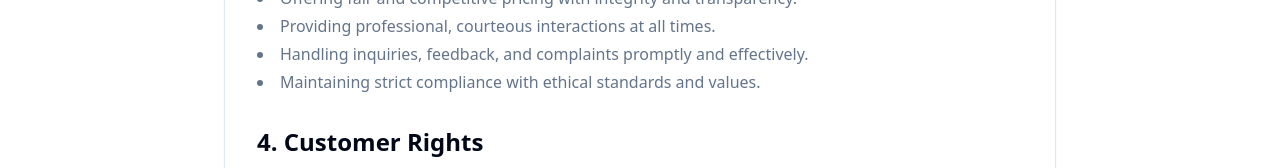
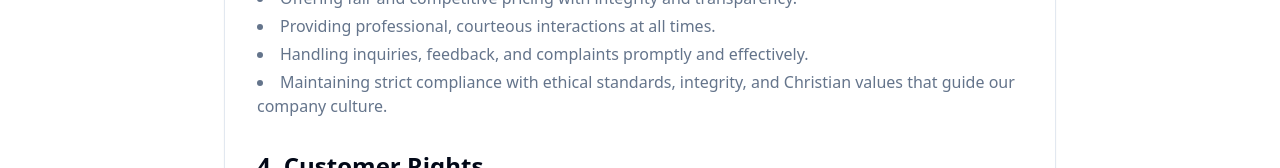
Before and after one commit to swairua/biolegend-website, a React (Vite) app: page /policies/customer-service in a window 1280 px wide. Shown: the part 763-931 px from the top of the page. Built offline with nearby package versions, Linux system fonts and the light colour scheme.

Commit message:
Align Customer Service policy with PDF wording re: Christian values
cgen-5ef9a6bf29694338b81f82f539e40072

```diff
--- a/src/pages/policies/CustomerService.tsx
+++ b/src/pages/policies/CustomerService.tsx
@@ -36,7 +36,7 @@ const CustomerServicePolicy = () => {
                   <li>Offering fair and competitive pricing with integrity and transparency.</li>
                   <li>Providing professional, courteous interactions at all times.</li>
                   <li>Handling inquiries, feedback, and complaints promptly and effectively.</li>
-                  <li>Maintaining strict compliance with ethical standards and values.</li>
+                  <li>Maintaining strict compliance with ethical standards, integrity, and Christian values that guide our company culture.</li>
                 </ul>
               </section>
 
```
